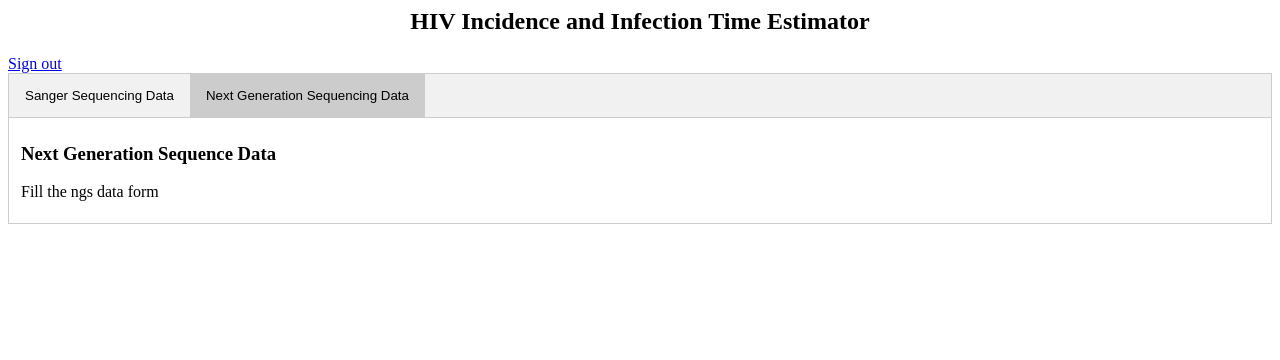
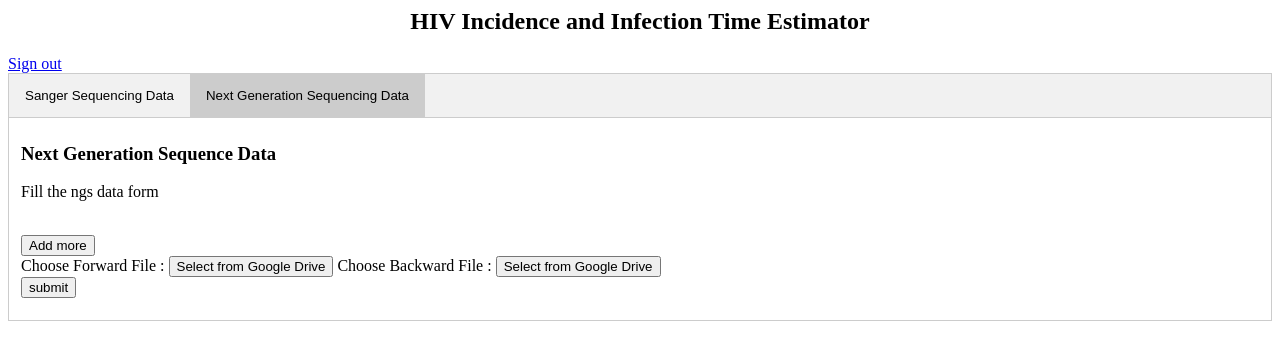
Before and after one commit to shivankurkapoor/molecular-dating, a Flask app: page /multiform in a window 1280 px wide, after a click on "Next Generation Sequencing Data". Shown: the top 360 px of the page. Run offline with Flask 2, Linux system fonts and the light colour scheme; the visitor is signed in with stand-in values (Sample User, id 1); data that the repository does not hold is empty; some libraries are stand-ins or nearby versions.

Commit message:
1. Added Google Drive Picker functionality for NGS data 2. Wrote API to put NGS and Sanger data into database 3. Added JS functions to add, remove multiple input elements

```diff
--- a/application/application.py
+++ b/application/application.py
@@ -93,5 +93,5 @@ if __name__ == '__main__':
     application.secret_key = APP_SECRET_KEY
     #application.debug = True
     #application.run(host='p512.usc.edu/miseq',port=5000)
-    application.run(host='127.0.0.1', port=5000, debug=True)
+    application.run(host='localhost', port=5000, debug=True)
     # application.run(debug=True)
--- a/application/database/domain/request.py
+++ b/application/database/domain/request.py
@@ -11,7 +11,7 @@ class DatingRequest(Model):
     data_type = CharField(default='')
     are_files_downloaded = BooleanField(default=False)
     time_created = TimestampField(default=datetime.now())
-    time_processed = TimestampField()
+    time_processed = TimestampField(default=None)
     is_processed = BooleanField(default=False)
     is_uploaded = BooleanField(default=False)
 
--- a/application/static/js/methods.js
+++ b/application/static/js/methods.js
@@ -1,5 +1,7 @@
-var fileUploadDict = {};
-var elementNumber = 1;
+var sangerElementNumber = 1;
+var sangerFileUploadDict = {};
+var ngsElementNumber = 1;
+var ngsFileUploadDict = {};
 
 function openForm(evt, sequenceDataType) {
     // Declare all variables
@@ -23,11 +25,11 @@ function openForm(evt, sequenceDataType) {
 }
 
 function showDefault() {
-    //Setting Sanger Sequencing tab content on display by default
-    button = document.getElementById("ssbutton");
+    /*Setting Sanger Sequence Data form on display by default*/
+    button = document.getElementById("ss-tab-button");
     tabcontent = document.getElementById("ss");
     tabcontent.style.display = "block";
-    button.class += " active";
+    button.className += " active";
 }
 
 function isAnyError(form) {
@@ -36,21 +38,33 @@ function isAnyError(form) {
 
 
 function fillRequests(requests, dataType) {
+    var key;
+    var request;
     if (dataType == 'ss') {
-        for (var key in fileUploadDict) {
-            if (fileUploadDict.hasOwnProperty(key)) {
-                var request = Object;
-                var input_form_element = document.getElementById('input_form_id_' + key);
-                request.algin = input_form_element
-
-                    requests.push(JSON.stringify(fileUploadDict[key]));
+        for (key in sangerFileUploadDict) {
+            if (sangerFileUploadDict.hasOwnProperty(key)) {
+                request = Object();
+                request.file = 'fasta_file_' + key;
+                request.align = document.getElementById('align-' + key).value;
+                request.hxb2 = document.getElementById('hxb2-' + key).value;
+                request.meta_data = sangerFileUploadDict[key];
+                requests.push(request);
             }
         }
     }
-    else if(dataType == 'ngs'){
-
+    else if (dataType == 'ngs') {
+        for (key in ngsFileUploadDict) {
+            if (ngsFileUploadDict.hasOwnProperty(key)) {
+                request = Object();
+                request.forwardFile = 'forwatd_file_' + key;
+                request.backwardFile = 'backward_file_' + key;
+                request.meta_data = Object();
+                request.meta_data.forward_file = ngsFileUploadDict[key]['forward'];
+                request.meta_data.backward_file = ngsFileUploadDict[key]['backward'];
+                requests.push(request);
+            }
+        }
     }
-
 }
 
 
@@ -61,12 +75,12 @@ function upload(form) {
     var request;
     var formData;
     var numReq;
-    if (form.id == 'ss_single_form') {
+    if (form.id == 'ss-single-input-form') {
         if (!isAnyError(form)) {
             formType = 'single';
             dataType = 'ss';
             request = Object();
-            request.file = 'fastafile_1';
+            request.file = 'fasta_file_0';
             request.align = form.elements['align'].checked;
             request.hxb2 = form.elements['hxb2'].checked;
             var fastaFile = form.elements['fastafile'].files[0];
@@ -94,7 +108,7 @@ function upload(form) {
 
         }
     }
-    else if (form.id == 'ngs_single_form') {
+    else if (form.id == 'ngs-single-input-form') {
         if (!isAnyError(form)) {
             formType = 'single';
             dataType = 'ngs';
@@ -128,11 +142,11 @@ function upload(form) {
         }
 
     }
-    else if (form.id == 'ss_multi_form') {
+    else if (form.id == 'ss-multi-input-form') {
         if (!isAnyError(form)) {
             formType = 'multiple';
             dataType = 'ss';
-            fillRequests(requests);
+            fillRequests(requests, dataType);
             numReq = requests.length;
             formData = new FormData();
             formData.append('form_type', formType);
@@ -147,14 +161,33 @@ function upload(form) {
                 type: 'POST',
                 success: function (data) {
                     alert("Response received");
-                    window.location.href = "/";
+                    window.location.href = "/multiform";
                 }
             });
         }
     }
-    else if (form.id == 'ngs_multi_form') {
+    else if (form.id == 'ngs-multi-form') {
         if (!isAnyError(form)) {
-
+            formType = 'multiple';
+            dataType = 'ngs';
+            fillRequests(requests, dataType);
+            numReq = requests.length;
+            formData = new FormData();
+            formData.append('form_type', formType);
+            formData.append('data_type', dataType);
+            formData.append('form_data', JSON.stringify({'requests': requests}));
+            formData.append('num_request', numReq);
+            $.ajax({
+                url: '/upload',
+                data: formData,
+                processData: false,
+                contentType: false,
+                type: 'POST',
+                success: function (data) {
+                    alert("Response received");
+                    window.location.href = "/multiform";
+                }
+            });
         }
 
     }
@@ -162,30 +195,36 @@ function upload(form) {
 }
 
 function removeElement(element) {
-    var elementId = element.id;
-    delete fileUploadDict[elementId];
+    var dataType = element.id.split('-')[0];
+    var elementId = element.id.split('-').pop();
+    if(dataType == 'ss'){
+        delete sangerFileUploadDict[elementId];
+    }
+    else if(dataType == 'ngs'){
+        delete ngsFileUploadDict[elementId];
+    }
+
     element.parentNode.removeChild(element);
 }
 
-function addSangerFileChooser() {
-    var formContainer = document.getElementById('ss_form_container');
+function addSangerInputElements() {
+    var formContainer = document.getElementById('ss-form-container');
     var div = document.createElement('div');
-    div.id = 'input_form_element_' + elementNumber;
+    div.id = 'ss-input-form-element-' + sangerElementNumber;
 
     var buttonLabel = document.createElement('label');
-    buttonLabel.for = "fastafile";
     buttonLabel.innerHTML = "Choose Fasta File : ";
 
     var pickerButton = document.createElement("button");
-    pickerButton.id = "picker_" + elementNumber;
+    pickerButton.id = "picker-" + sangerElementNumber;
     pickerButton.type = "button";
     pickerButton.innerHTML = "Select from Google Drive";
 
     var fileLabel = document.createElement("label");
-    fileLabel.id = "file_select_" + elementNumber;
+    fileLabel.id = "file-select-" + sangerElementNumber;
 
     var pickerScript = document.createElement("script");
-    pickerScript.innerHTML = "function initPicker_" + elementNumber + "() { \
+    pickerScript.innerHTML = "function initPicker_" + sangerElementNumber + "() { \
       var picker = new FilePicker({ \
         apiKey: 'AIzaSyAK4MtRgKB-EPXvE94oCtuma8kXaynaAes',  \
         clientId: '160430799521-om2977l800uepldismnau961cof27lti', \
@@ -193,33 +232,33 @@ function addSangerFileChooser() {
         onSelect: function(file) {  \
           document.getElementById(\'" + fileLabel.id + "\').style.color=\"black\";  \
           document.getElementById(\'" + fileLabel.id + "\').innerHTML=file.title;  \
-          fileUploadDict[" + elementNumber + "] = file;  \
+          sangerFileUploadDict[" + sangerElementNumber + "] = file;  \
         } \
       }); \
     }";
 
 
     var loadScript = document.createElement("script");
-    loadScript.src = "https\://apis.google.com/js/client.js?onload=initPicker_" + elementNumber;
+    loadScript.src = "https\://apis.google.com/js/client.js?onload=initPicker_" + sangerElementNumber;
 
     var labelAlign = document.createElement('label');
-    labelAlign.for = "align";
+    labelAlign.for = "align-" + sangerElementNumber;
     labelAlign.innerHTML = "Align : ";
 
     var alignInput = document.createElement('input');
     alignInput.type = "checkbox";
-    alignInput.id = "align";
-    alignInput.name = "align";
+    alignInput.id = "align-" + sangerElementNumber;
+    alignInput.name = "align-" + sangerElementNumber;
     alignInput.value = "True";
 
     var labelHXB2 = document.createElement('label');
-    labelHXB2.for = "hxb2";
+    labelHXB2.for = "hxb2-" + sangerElementNumber;
     labelHXB2.innerHTML = "HXB2 : ";
 
     var hxb2Input = document.createElement('input');
     hxb2Input.type = "checkbox";
-    hxb2Input.id = "hxb2";
-    hxb2Input.name = "hxb2";
+    hxb2Input.id = "hxb2-" + sangerElementNumber;
+    hxb2Input.name = "hxb2-" + sangerElementNumber;
     hxb2Input.value = "True";
 
     var removeButton = document.createElement('button');
@@ -242,5 +281,97 @@ function addSangerFileChooser() {
     div.appendChild(hxb2Input);
     div.appendChild(removeButton);
     formContainer.appendChild(div);
-    elementNumber += 1;
+    sangerElementNumber += 1;
 }
+
+function addNextGenInputElements() {
+    var formContainer = document.getElementById('ngs-form-container');
+    var div = document.createElement('div');
+    div.id = 'ngs-input-form-element-' + ngsElementNumber;
+
+    /*Creating input elements for forward file*/
+    var forwardButtonLabel = document.createElement('label');
+    forwardButtonLabel.innerHTML = "Choose Forward File : ";
+
+    var pickerForwardButton = document.createElement("button");
+    pickerForwardButton.id = "picker-forward-" + ngsElementNumber;
+    pickerForwardButton.type = "button";
+    pickerForwardButton.innerHTML = "Select from Google Drive";
+
+    var forwardFileLabel = document.createElement("label");
+    forwardFileLabel.id = "forward-file-select-" + ngsElementNumber;
+
+    var forwardPickerScript = document.createElement("script");
+    forwardPickerScript.innerHTML = "function initForwardPicker_" + ngsElementNumber + "() { \
+      var picker = new FilePicker({ \
+        apiKey: 'AIzaSyAK4MtRgKB-EPXvE94oCtuma8kXaynaAes',  \
+        clientId: '160430799521-om2977l800uepldismnau961cof27lti', \
+        buttonEl: document.getElementById(\'" + pickerForwardButton.id + "\'), \
+        onSelect: function(file) {  \
+          document.getElementById(\'" + forwardFileLabel.id + "\').style.color=\"black\";  \
+          document.getElementById(\'" + forwardFileLabel.id + "\').innerHTML=file.title;  \
+          ngsFileUploadDict[" + ngsElementNumber + "] = {};  \
+          ngsFileUploadDict[" + ngsElementNumber + "][\"forward\"] = file;\
+        } \
+      }); \
+    }";
+
+
+    var forwardLoadScript = document.createElement("script");
+    forwardLoadScript.src = "https\://apis.google.com/js/client.js?onload=initForwardPicker_" + ngsElementNumber;
+
+    /*Creating input elements for backward file*/
+    var backwardButtonLabel = document.createElement('label');
+    backwardButtonLabel.innerHTML = "Choose Backward File : ";
+
+    var pickerBackwardButton = document.createElement("button");
+    pickerBackwardButton.id = "picker-backward-" + ngsElementNumber;
+    pickerBackwardButton.type = "button";
+    pickerBackwardButton.innerHTML = "Select from Google Drive";
+
+    var backwardFileLabel = document.createElement("label");
+    backwardFileLabel.id = "backward-file-select_" + ngsElementNumber;
+
+    var backwardPickerScript = document.createElement("script");
+    backwardPickerScript.innerHTML = "function initBackwardPicker_" + ngsElementNumber + "() { \
+      var picker = new FilePicker({ \
+        apiKey: 'AIzaSyAK4MtRgKB-EPXvE94oCtuma8kXaynaAes',  \
+        clientId: '160430799521-om2977l800uepldismnau961cof27lti', \
+        buttonEl: document.getElementById(\'" + pickerBackwardButton.id + "\'), \
+        onSelect: function(file) {  \
+          document.getElementById(\'" + backwardFileLabel.id + "\').style.color=\"black\";  \
+          document.getElementById(\'" + backwardFileLabel.id + "\').innerHTML=file.title;  \
+          ngsFileUploadDict[" + ngsElementNumber + "] = {};  \
+          ngsFileUploadDict[" + ngsElementNumber + "][\"backward\"] = file;\
+        } \
+      }); \
+    }";
+
+
+    var backwardLoadScript = document.createElement("script");
+    backwardLoadScript.src = "https\://apis.google.com/js/client.js?onload=initBackwardPicker_" + ngsElementNumber;
+
+
+    var removeButton = document.createElement('button');
+    removeButton.type = 'button';
+    removeButton.id = "rb";
+    removeButton.name = "rb";
+    removeButton.innerHTML = 'Remove';
+    removeButton.onclick = function () {
+        removeElement(this.parentNode);
+    };
+
+    div.appendChild(forwardButtonLabel);
+    div.appendChild(pickerForwardButton);
+    div.appendChild(forwardFileLabel);
+    div.appendChild(forwardPickerScript);
+    div.appendChild(forwardLoadScript);
+    div.appendChild(backwardButtonLabel);
+    div.appendChild(pickerBackwardButton);
+    div.appendChild(backwardFileLabel);
+    div.appendChild(backwardPickerScript);
+    div.appendChild(backwardLoadScript);
+    div.appendChild(removeButton);
+    formContainer.appendChild(div);
+    ngsElementNumber += 1;
+}
--- a/application/templates/multi_index.html
+++ b/application/templates/multi_index.html
@@ -47,42 +47,42 @@
 <a href="#" onclick="signOut();">Sign out</a>
 <div class="container">
     <div class="tab">
-        <button id="ssbutton" class="tablinks" onclick="openForm(event, 'ss')">Sanger Sequencing Data</button>
-        <button id="ngsbutton" class="tablinks" onclick="openForm(event, 'ngs')">Next Generation Sequencing Data
+        <button id="ss-tab-button" class="tablinks" onclick="openForm(event, 'ss')">Sanger Sequencing Data</button>
+        <button id="ngs-tab-button" class="tablinks" onclick="openForm(event, 'ngs')">Next Generation Sequencing Data
         </button>
     </div>
     <div id="ss" class="tabcontent">
         <h3>Sanger Sequence Data</h3>
         <p>Fill the sanger sequence form</p>
-        <div id="container_ss">
+        <div id="container-ss">
             <br>
-            <button id="addNewEles" onclick="addSangerFileChooser()">Add more</button>
+            <button id="add-sanger-input-button" onclick="addSangerInputElements()">Add more</button>
             <br>
-            <form id="ss_multi_form" name="ss_multi_form" onsubmit="return upload(this)">
-                <div id="ss_form_container">
-                    <div id="input_form_element_0">
+            <form id="ss-multi-input-form" name="ss-multi-input-form" onsubmit="return upload(this)">
+                <div id="ss-form-container">
+                    <div id="ss-input-form-element-0">
                         <label>Choose Fasta File : </label>
-                        <button type="button" id='picker_0'>Select from Google Drive</button>
-                        <label id="file_select_0"></label>
+                        <button type="button" id='picker-0'>Select from Google Drive</button>
+                        <label id="file-select-0"></label>
                         <script>function initPicker_0() {
                             var picker = new FilePicker({
                                 apiKey: 'AIzaSyAK4MtRgKB-EPXvE94oCtuma8kXaynaAes',
                                 clientId: '160430799521-om2977l800uepldismnau961cof27lti',
-                                buttonEl: document.getElementById('picker_0'),
+                                buttonEl: document.getElementById('picker-0'),
                                 onSelect: function (file) {
                                     console.log(file);
-                                    document.getElementById('file_select_0').style.color = "black";
-                                    document.getElementById('file_select_0').innerHTML = file.title;
-                                    fileUploadList[0] = file;
+                                    document.getElementById('file-select-0').style.color = "black";
+                                    document.getElementById('file-select-0').innerHTML = file.title;
+                                    sangerFileUploadDict[0] = file;
                                 }
                             });
                         }
                         </script>
                         <script src="https://apis.google.com/js/client.js?onload=initPicker_0"></script>
                         <label>Align : </label>
-                        <input type="checkbox" id="align" name="align" value="True">
+                        <input type="checkbox" id="align-0" name="align" value="True">
                         <label>HXB2: </label>
-                        <input type="checkbox" id="hxb2" name="hxb2" value="True">
+                        <input type="checkbox" id="hxb2-0" name="hxb2" value="True">
                     </div>
 
                 </div>
@@ -97,6 +97,60 @@
     <div id="ngs" class="tabcontent">
         <h3>Next Generation Sequence Data</h3>
         <p>Fill the ngs data form</p>
+        <div id="container-ngs">
+            <br>
+            <button id="add-ngs-input-button" onclick="addNextGenInputElements()">Add more</button>
+            <br>
+            <form id="ngs-multi-input-form" name="ngs-multi-input-form" onsubmit="return upload(this)">
+                <div id="ngs-form-container">
+                    <div id="ngs-input-form-element-0">
+                        <label>Choose Forward File : </label>
+                        <button type="button" id='picker-forward-0'>Select from Google Drive</button>
+                        <label id="forward-file-select-0"></label>
+                        <script>function initForwardPicker_0() {
+                            var picker = new FilePicker({
+                                apiKey: 'AIzaSyAK4MtRgKB-EPXvE94oCtuma8kXaynaAes',
+                                clientId: '160430799521-om2977l800uepldismnau961cof27lti',
+                                buttonEl: document.getElementById('picker-forward-0'),
+                                onSelect: function (file) {
+                                    console.log(file);
+                                    document.getElementById('forward-file-select-0').style.color = "black";
+                                    document.getElementById('forward-file-select-0').innerHTML = file.title;
+                                    ngsFileUploadDict[0] = {};
+                                    ngsFileUploadDict[0]['forward'] = file;
+                                }
+                            });
+                        }
+                        </script>
+                        <script src="https://apis.google.com/js/client.js?onload=initForwardPicker_0"></script>
+
+                        <label>Choose Backward File : </label>
+                        <button type="button" id='picker-backward-0'>Select from Google Drive</button>
+                        <label id="backward-file-select-0"></label>
+                        <script>function initBackwardPicker_0() {
+                            var picker = new FilePicker({
+                                apiKey: 'AIzaSyAK4MtRgKB-EPXvE94oCtuma8kXaynaAes',
+                                clientId: '160430799521-om2977l800uepldismnau961cof27lti',
+                                buttonEl: document.getElementById('picker-backward-0'),
+                                onSelect: function (file) {
+                                    console.log(file);
+                                    document.getElementById('backward-file-select-0').style.color = "black";
+                                    document.getElementById('backward-file-select-0').innerHTML = file.title;
+                                    ngsFileUploadDict[0] = {};
+                                    ngsFileUploadDict[0]['forward'] = file;
+                                }
+                            });
+                        }
+                        </script>
+                        <script src="https://apis.google.com/js/client.js?onload=initBackwardPicker_0"></script>
+                    </div>
+
+                </div>
+                <div>
+                    <input type='submit' value='submit'>
+                </div>
+            </form>
+        </div>
     </div>
 </div>
 
```
Also changed, not shown: application/common/globalconst.py (+11 -4 lines), application/database/interface/request.py (+35 -29 lines), application/server/connect.py (+7 -3 lines), application/templates/index.html (+10 -10 lines), application/static/js/vars.js (line endings or trailing spaces).
